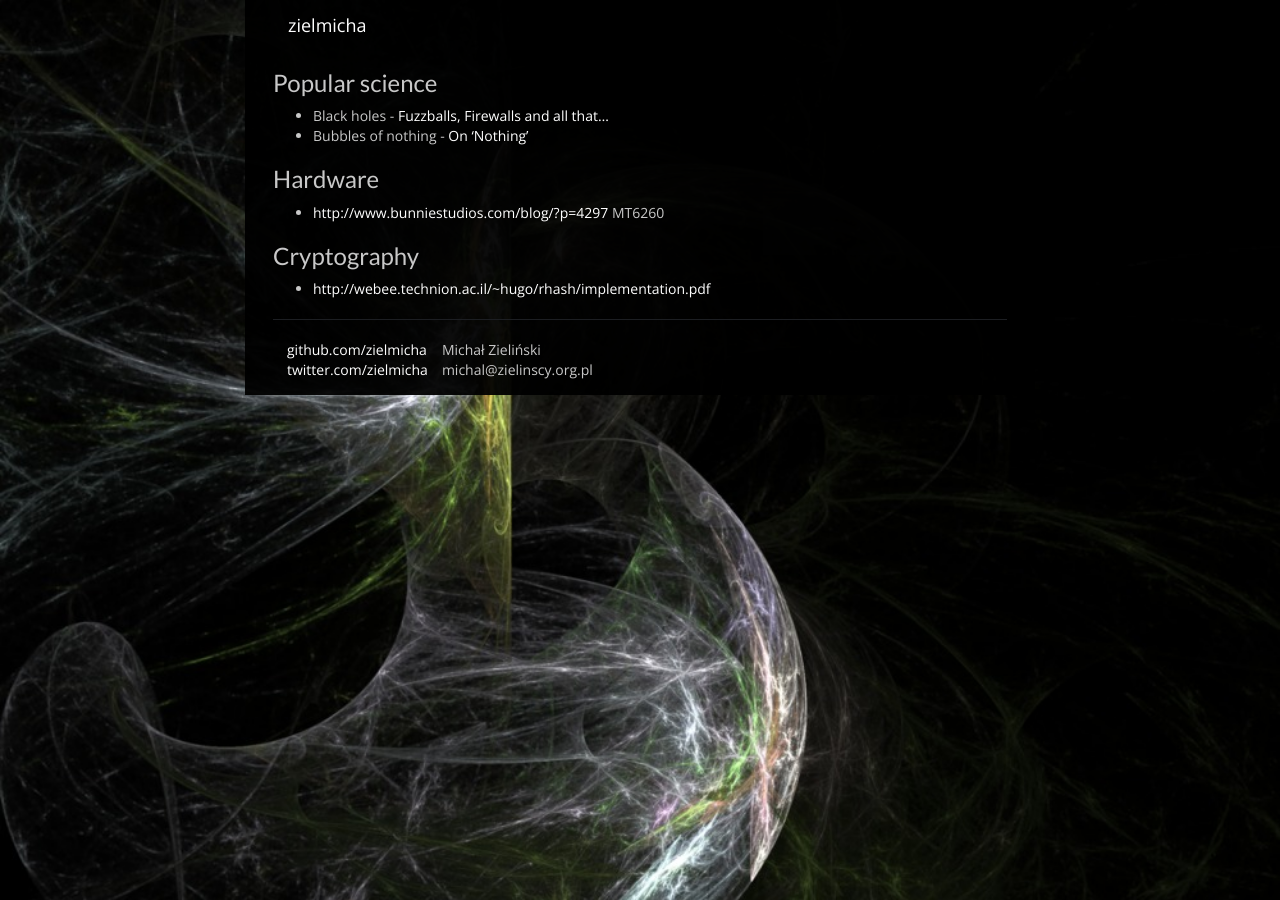
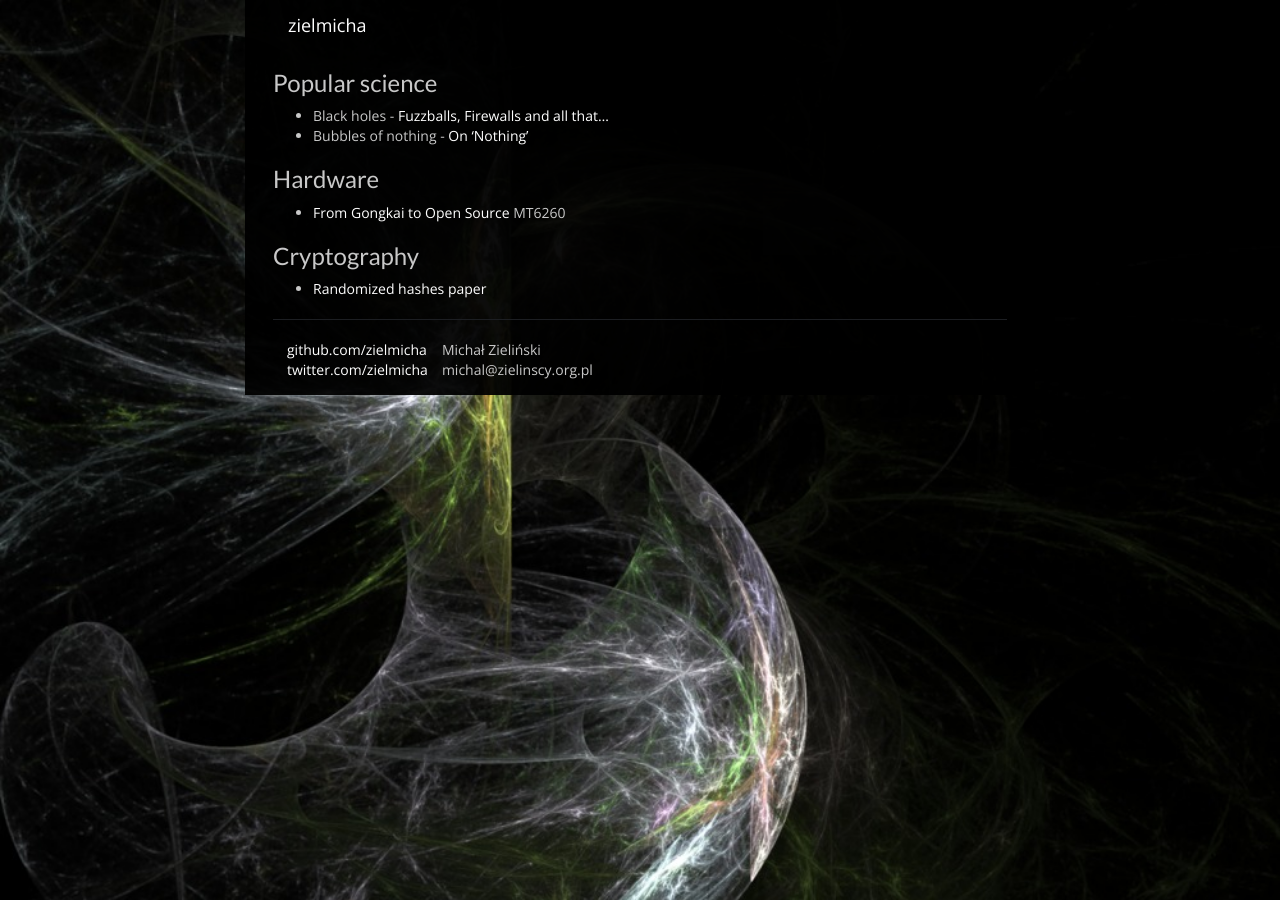
Before and after one commit to zielmicha/zielmicha.com, a Jekyll site: the page built from interesting.md, in a window 1280 px wide. Built offline with Jekyll 4.4.1, drawn with Linux system fonts in a browser that asks for light colours; Markdown is read by kramdown in place of the engine named in the settings.

Commit message:
fix links

```diff
--- a/interesting.md
+++ b/interesting.md
@@ -9,8 +9,8 @@ layout: default
 
 ### Hardware
 
- * [http://www.bunniestudios.com/blog/?p=4297](From Gongkai to Open Source) MT6260
+ * [From Gongkai to Open Source](http://www.bunniestudios.com/blog/?p=4297) MT6260
 
 ### Cryptography
 
- * [http://webee.technion.ac.il/~hugo/rhash/implementation.pdf](Randomized hashes paper)
+ * [Randomized hashes paper](http://webee.technion.ac.il/~hugo/rhash/implementation.pdf)
```
